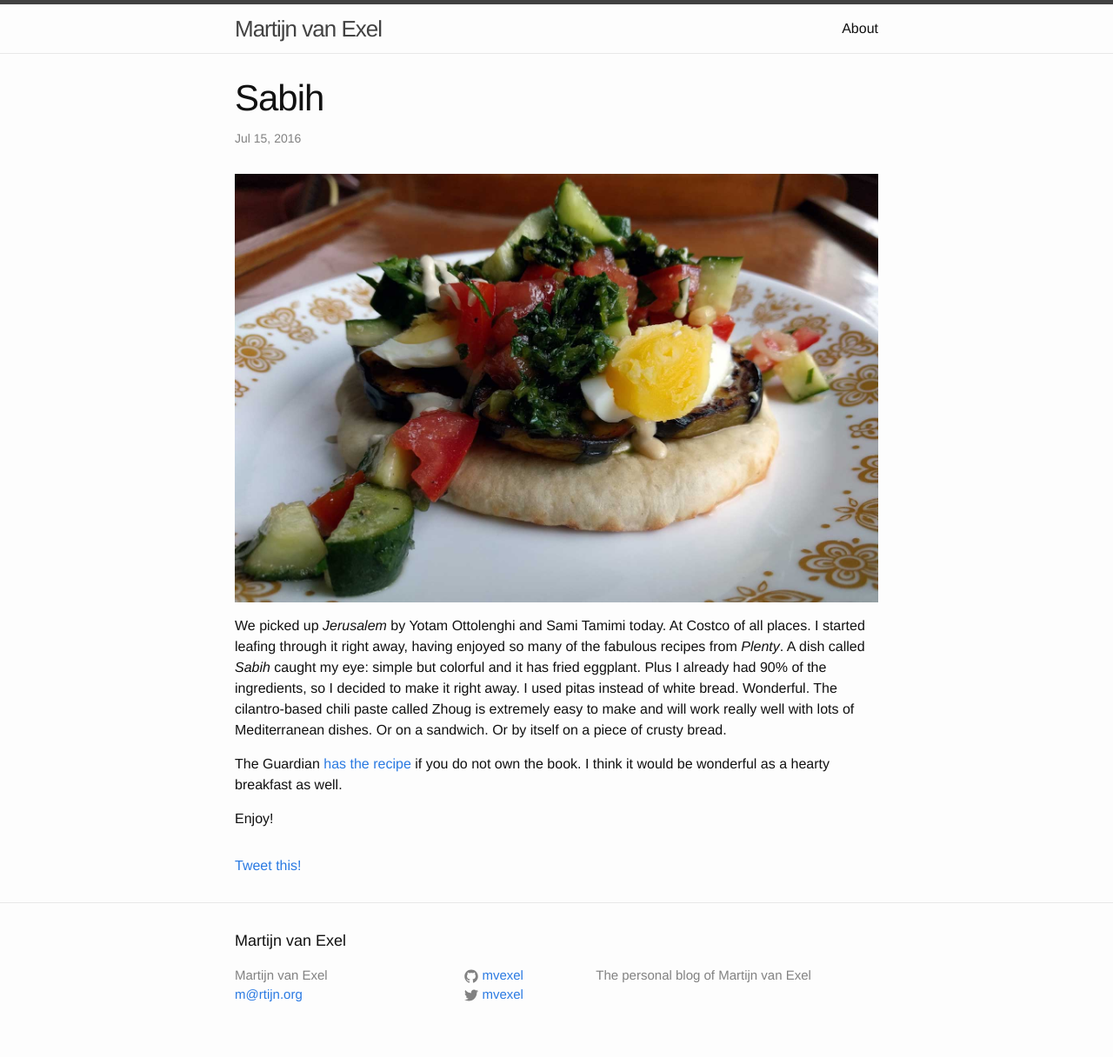
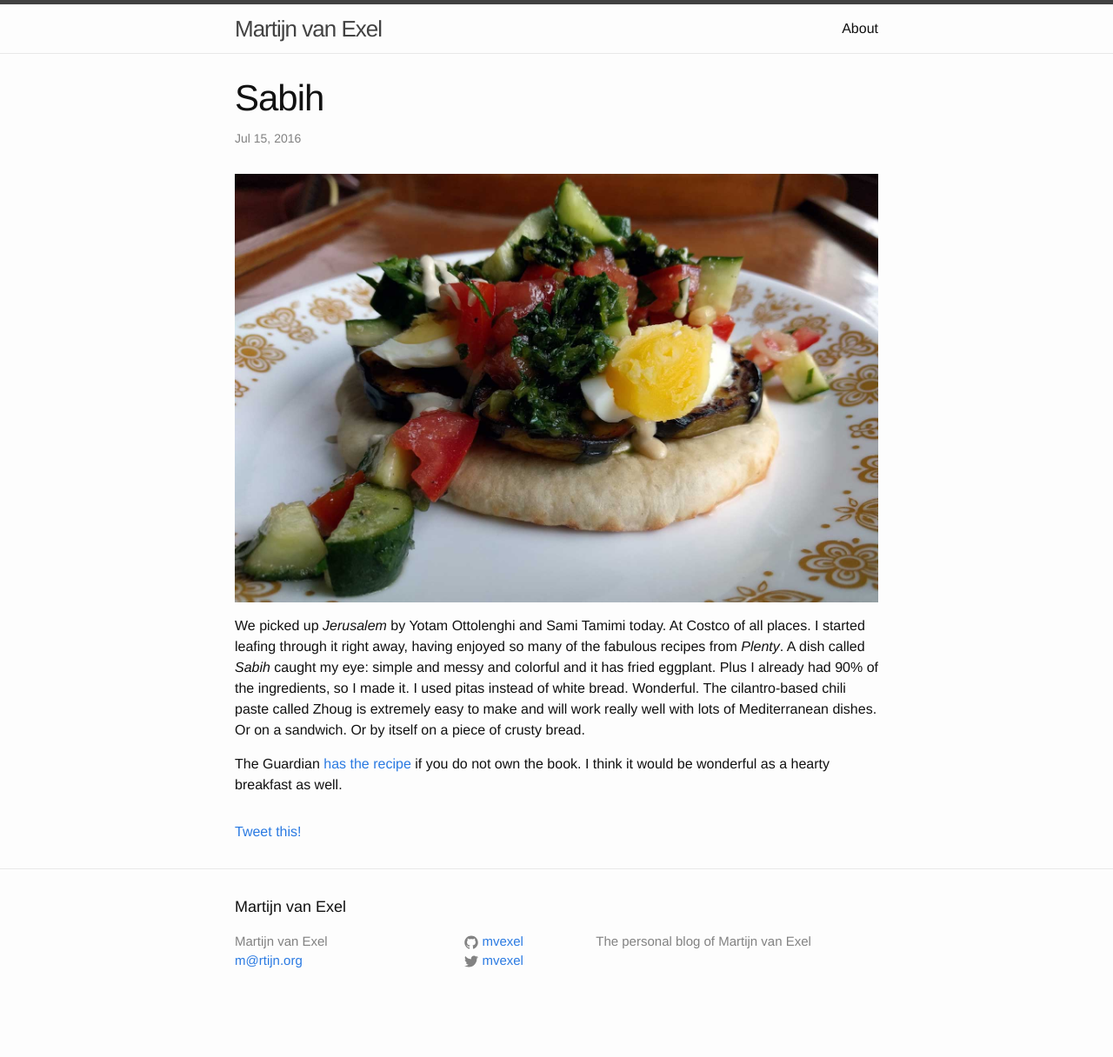
Before and after one commit to openbrian/mvexel.github.io, a Jekyll site: the page built from _posts/2016-07-15-sabih.md, in a window 1280 px wide. Shown: the whole page at 87% size. Built offline with Jekyll 4.4.1, drawn with Linux system fonts in a browser that asks for light colours; comment, search, counter and statistics services are not loaded; after the commit the page ends 1177 px from its top, so only the background shows below that.

Commit message:
tweak post

```diff
--- a/_posts/2016-07-15-sabih.md
+++ b/_posts/2016-07-15-sabih.md
@@ -7,8 +7,6 @@ comments: false
 image: /images/sabih-header.jpg
 ---
 
-We picked up *Jerusalem* by Yotam Ottolenghi and Sami Tamimi today. At Costco of all places. I started leafing through it right away, having enjoyed so many of the fabulous recipes from *Plenty*. A dish called *Sabih* caught my eye: simple but colorful and it has fried eggplant. Plus I already had 90% of the ingredients, so I decided to make it right away. I used pitas instead of white bread. Wonderful. The cilantro-based chili paste called Zhoug is extremely easy to make and will work really well with lots of Mediterranean dishes. Or on a sandwich. Or by itself on a piece of crusty bread.
+We picked up *Jerusalem* by Yotam Ottolenghi and Sami Tamimi today. At Costco of all places. I started leafing through it right away, having enjoyed so many of the fabulous recipes from *Plenty*. A dish called *Sabih* caught my eye: simple and messy and colorful and it has fried eggplant. Plus I already had 90% of the ingredients, so I made it. I used pitas instead of white bread. Wonderful. The cilantro-based chili paste called Zhoug is extremely easy to make and will work really well with lots of Mediterranean dishes. Or on a sandwich. Or by itself on a piece of crusty bread.
 
 The Guardian [has the recipe](https://www.theguardian.com/lifeandstyle/2011/jul/15/yotam-ottolenghi-sabih-recipe) if you do not own the book. I think it would be wonderful as a hearty breakfast as well.
-
-Enjoy!
```
